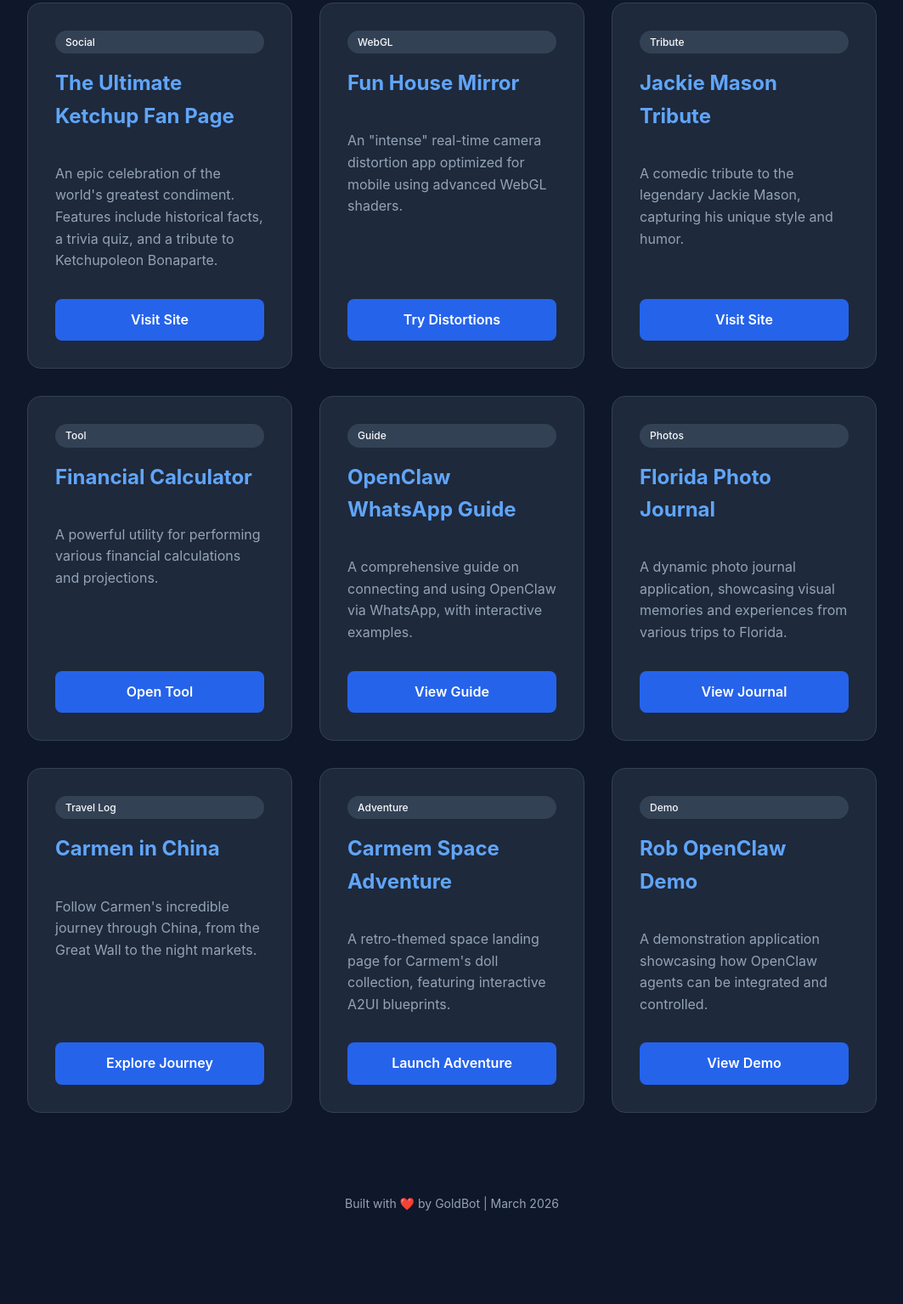
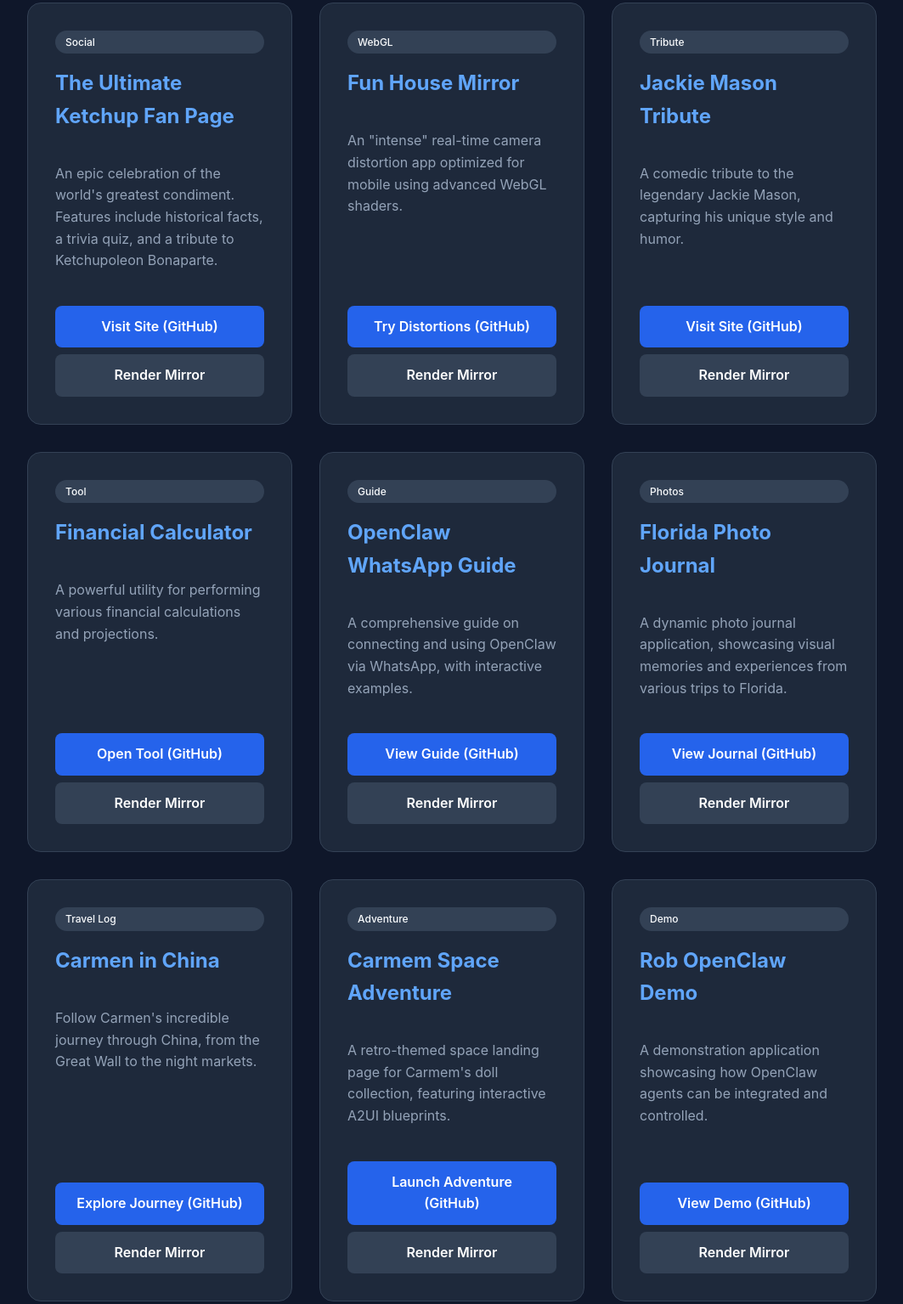
Before and after one commit to hamiltoncrouse/hamiltons-hub, a website: page index.html in a window 1280 px wide. Shown: the part 286-1821 px from the top of the page at 85% size, without its empty margins (108-1171 px from the left). Before the commit the page ends 1792 px from the top, so only its background shows below. Drawn offline with Linux system fonts and the light colour scheme.

Commit message:
Update Hub: Port to GitHub Pages links

```diff
--- a/index.html
+++ b/index.html
@@ -91,10 +91,19 @@
             font-weight: 600;
             text-align: center;
             transition: background-color 0.2s;
+            margin-top: 0.5rem;
         }
 
         .btn:hover {
             background-color: var(--secondary);
+        }
+
+        .btn-gh {
+            background-color: #334155;
+        }
+
+        .btn-gh:hover {
+            background-color: #475569;
         }
 
         footer {
@@ -128,7 +137,8 @@
                 <div class="badge">Social</div>
                 <h2>The Ultimate Ketchup Fan Page</h2>
                 <p>An epic celebration of the world's greatest condiment. Features include historical facts, a trivia quiz, and a tribute to Ketchupoleon Bonaparte.</p>
-                <a href="https://ketchup-fanpage.onrender.com/" class="btn" target="_blank">Visit Site</a>
+                <a href="https://hamiltoncrouse.github.io/ketchup-fanpage/" class="btn" target="_blank">Visit Site (GitHub)</a>
+                <a href="https://ketchup-fanpage.onrender.com/" class="btn btn-gh" target="_blank">Render Mirror</a>
             </div>
 
             <!-- Fun House Mirror -->
@@ -136,7 +146,8 @@
                 <div class="badge">WebGL</div>
                 <h2>Fun House Mirror</h2>
                 <p>An "intense" real-time camera distortion app optimized for mobile using advanced WebGL shaders.</p>
-                <a href="https://funhouse-mirror.onrender.com/" class="btn" target="_blank">Try Distortions</a>
+                <a href="https://hamiltoncrouse.github.io/funhouse-mirror/" class="btn" target="_blank">Try Distortions (GitHub)</a>
+                <a href="https://funhouse-mirror.onrender.com/" class="btn btn-gh" target="_blank">Render Mirror</a>
             </div>
 
             <!-- Jackie Mason Tribute -->
@@ -144,17 +155,17 @@
                 <div class="badge">Tribute</div>
                 <h2>Jackie Mason Tribute</h2>
                 <p>A comedic tribute to the legendary Jackie Mason, capturing his unique style and humor.</p>
-                <a href="https://jackie-mason-tribute.onrender.com/" class="btn" target="_blank">Visit Site</a>
+                <a href="https://hamiltoncrouse.github.io/jackie-mason-tribute/" class="btn" target="_blank">Visit Site (GitHub)</a>
+                <a href="https://jackie-mason-tribute.onrender.com/" class="btn btn-gh" target="_blank">Render Mirror</a>
             </div>
-
-
 
             <!-- Financial Calculator -->
             <div class="card">
                 <div class="badge">Tool</div>
                 <h2>Financial Calculator</h2>
                 <p>A powerful utility for performing various financial calculations and projections.</p>
-                <a href="https://financial-calculator-jcwj.onrender.com/" class="btn" target="_blank">Open Tool</a>
+                <a href="https://hamiltoncrouse.github.io/financial-calculator/" class="btn" target="_blank">Open Tool (GitHub)</a>
+                <a href="https://financial-calculator-jcwj.onrender.com/" class="btn btn-gh" target="_blank">Render Mirror</a>
             </div>
 
             <!-- OpenClaw WhatsApp Guide -->
@@ -162,7 +173,8 @@
                 <div class="badge">Guide</div>
                 <h2>OpenClaw WhatsApp Guide</h2>
                 <p>A comprehensive guide on connecting and using OpenClaw via WhatsApp, with interactive examples.</p>
-                <a href="https://openclaw-whatsapp-guide.onrender.com/" class="btn" target="_blank">View Guide</a>
+                <a href="https://hamiltoncrouse.github.io/openclaw-whatsapp-website-guide/" class="btn" target="_blank">View Guide (GitHub)</a>
+                <a href="https://openclaw-whatsapp-guide.onrender.com/" class="btn btn-gh" target="_blank">Render Mirror</a>
             </div>
 
             <!-- Florida Photo Journal -->
@@ -170,17 +182,17 @@
                 <div class="badge">Photos</div>
                 <h2>Florida Photo Journal</h2>
                 <p>A dynamic photo journal application, showcasing visual memories and experiences from various trips to Florida.</p>
-                <a href="https://florida-photo-journal-9bqf.onrender.com/" class="btn" target="_blank">View Journal</a>
+                <a href="https://hamiltoncrouse.github.io/florida-photo-journal/" class="btn" target="_blank">View Journal (GitHub)</a>
+                <a href="https://florida-photo-journal-9bqf.onrender.com/" class="btn btn-gh" target="_blank">Render Mirror</a>
             </div>
-
-
 
             <!-- Carmen in China -->
             <div class="card">
                 <div class="badge">Travel Log</div>
                 <h2>Carmen in China</h2>
                 <p>Follow Carmen's incredible journey through China, from the Great Wall to the night markets.</p>
-                <a href="https://carmen-in-china-log.onrender.com/" class="btn" target="_blank">Explore Journey</a>
+                <a href="https://hamiltoncrouse.github.io/carmen-in-china-log/" class="btn" target="_blank">Explore Journey (GitHub)</a>
+                <a href="https://carmen-in-china-log.onrender.com/" class="btn btn-gh" target="_blank">Render Mirror</a>
             </div>
 
             <!-- Carmem Space Adventure -->
@@ -188,7 +200,8 @@
                 <div class="badge">Adventure</div>
                 <h2>Carmem Space Adventure</h2>
                 <p>A retro-themed space landing page for Carmem's doll collection, featuring interactive A2UI blueprints.</p>
-                <a href="https://carmem-space-adventure.onrender.com/" class="btn" target="_blank">Launch Adventure</a>
+                <a href="https://hamiltoncrouse.github.io/carmem-space-adventure/" class="btn" target="_blank">Launch Adventure (GitHub)</a>
+                <a href="https://carmem-space-adventure.onrender.com/" class="btn btn-gh" target="_blank">Render Mirror</a>
             </div>
 
             <!-- Rob OpenClaw Demo -->
@@ -196,7 +209,8 @@
                 <div class="badge">Demo</div>
                 <h2>Rob OpenClaw Demo</h2>
                 <p>A demonstration application showcasing how OpenClaw agents can be integrated and controlled.</p>
-                <a href="https://rob-openclaw-demo.onrender.com/" class="btn" target="_blank">View Demo</a>
+                <a href="https://hamiltoncrouse.github.io/rob-openclaw-demo/" class="btn" target="_blank">View Demo (GitHub)</a>
+                <a href="https://rob-openclaw-demo.onrender.com/" class="btn btn-gh" target="_blank">Render Mirror</a>
             </div>
         </div>
 
```
